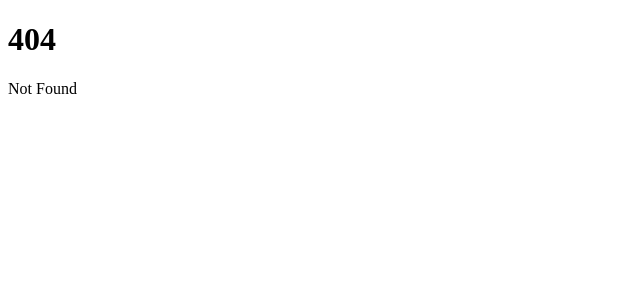
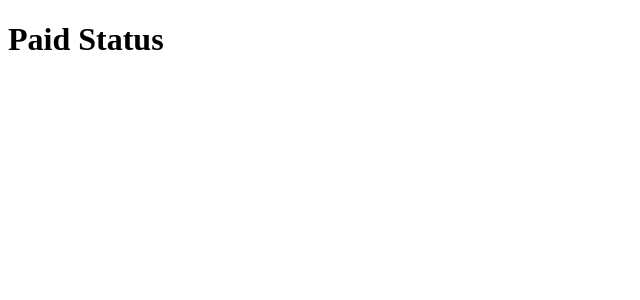
Before and after one commit to tunmie/taskit-svelte, a SvelteKit app: page /admin/paid-status in a window 1280 px wide. Before the commit this address had no page. Shown: the top 300 px of the page, without its empty margins (0-640 px from the left). Built offline with nearby package versions, Linux system fonts and the light colour scheme.

Commit message:
setting up file structure

```diff
--- a/src/routes/+page.svelte
+++ b/src/routes/+page.svelte
@@ -1,2 +1 @@
-<h1>Welcome to SvelteKit</h1>
-<p>Visit <a href="https://kit.svelte.dev">kit.svelte.dev</a> to read the documentation</p>
+<h1>Root Page</h1>
--- /dev/null
+++ b/src/routes/admin/paid-status/+page.svelte
@@ -0,0 +1 @@
+<h1>Paid Status</h1>
```
Also changed, not shown: src/routes/admin/user-settings/+page.svelte (added), src/routes/details/+page.svelte (added), src/routes/list/+page.svelte (added).
